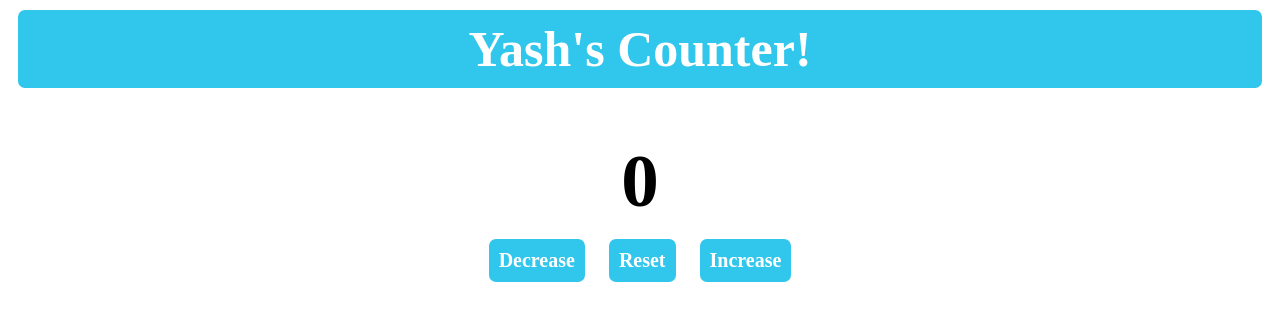
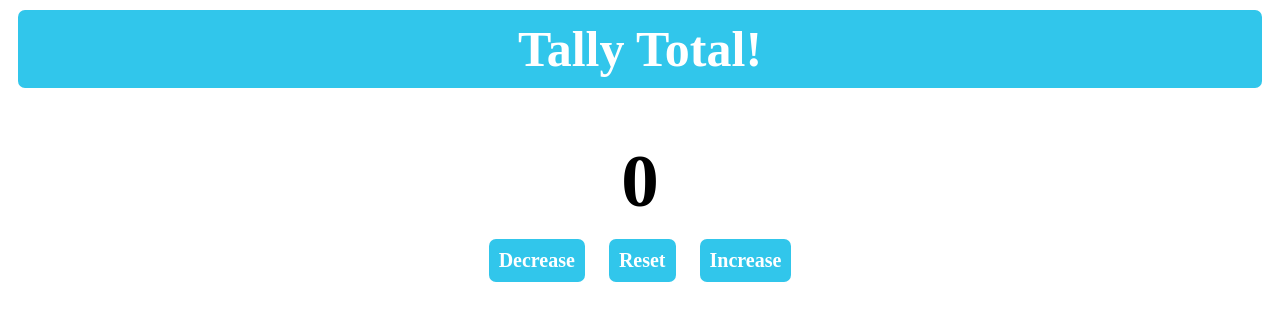
Before and after one commit to YashBhardwaj-Code/counter-web, a plain HTML site: page index.html in a window 1280 px wide. Drawn offline with Linux system fonts and the light colour scheme; a web font is replaced by a local one.

Commit message:
index.html

```diff
--- a/index.html
+++ b/index.html
@@ -2,7 +2,7 @@
 <html>
 
 <head>
-  <title>Web Development Course</title>
+  <title>Tally Total</title>
   <link rel="stylesheet" href="style.css">
   <link href="https://fonts.googleapis.com/css2?family=Parkinsans:wght@300..800&display=swap" rel="stylesheet">
 </head>
@@ -10,7 +10,7 @@
 <body>
 
   <h1 class="name">
-    Yash's Counter!
+    Tally Total!
   </h1>
 
   <h1 id="counter">
```
